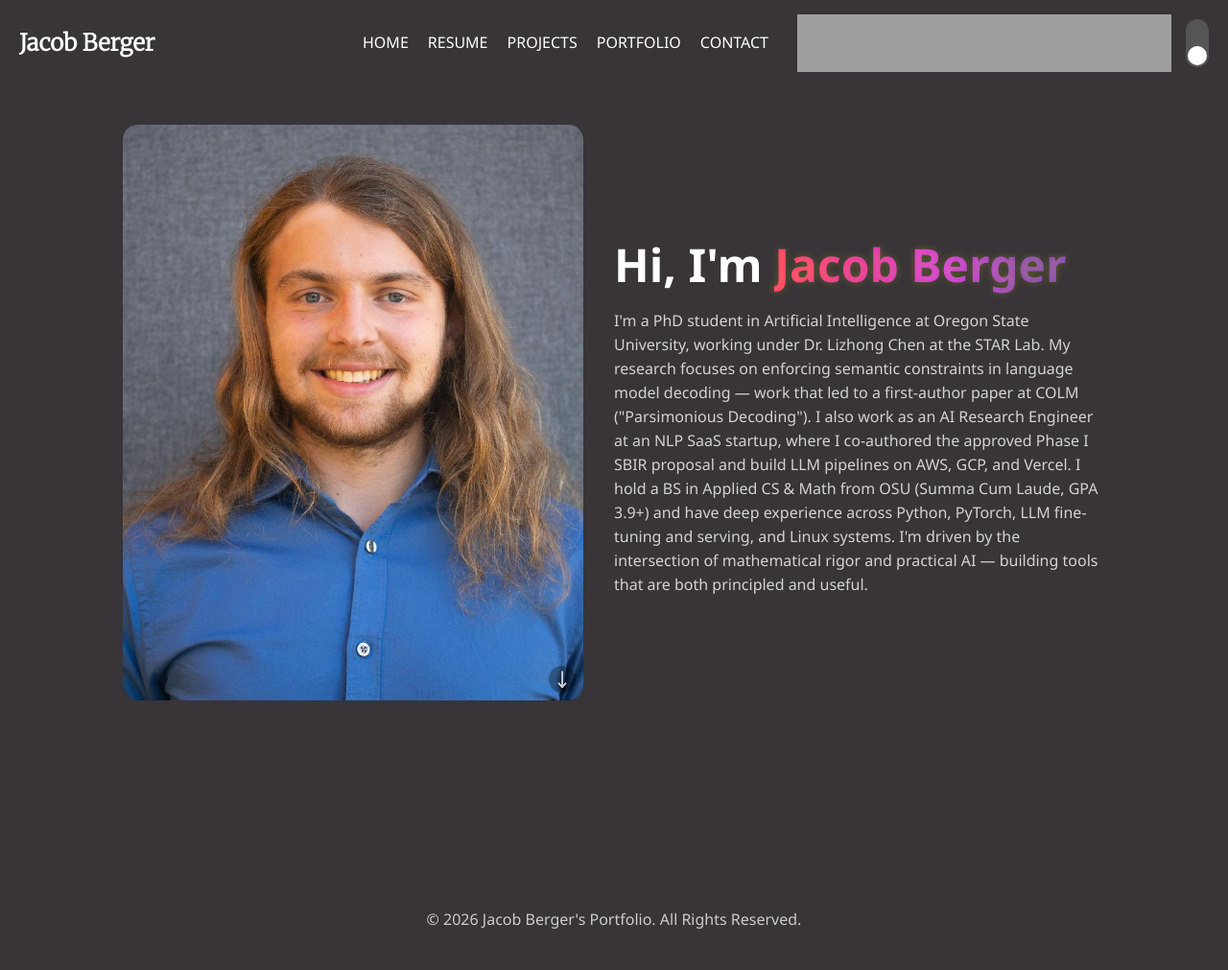
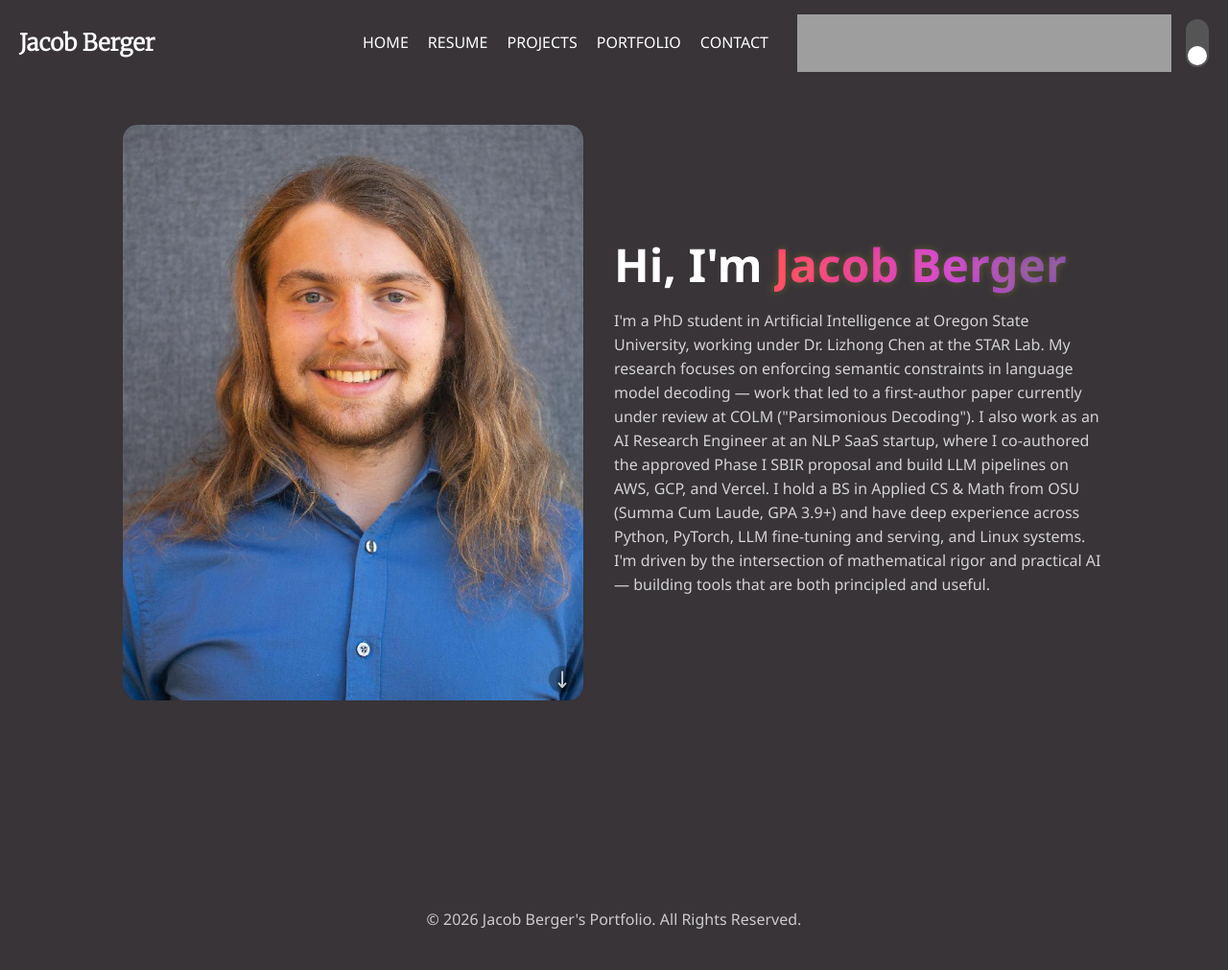
Before and after one commit to bergerjacob/bergerj-website, a Jekyll site: the page built from index.html, in a window 1280 px wide. Shown: the whole page at 96% size. Built offline with Jekyll 4.4.1, drawn with Linux system fonts in a browser that asks for light colours.

Commit message:
under review verbiage, phd exp 2030

```diff
--- a/index.html
+++ b/index.html
@@ -10,7 +10,7 @@
     <div class="text-container">
         <h2 class="description">Hi, I'm <span class="rainbow-text">Jacob Berger</span></h2>
         <p class="description">
-            I'm a PhD student in Artificial Intelligence at Oregon State University, working under Dr. Lizhong Chen at the STAR Lab. My research focuses on enforcing semantic constraints in language model decoding — work that led to a first-author paper at COLM ("Parsimonious Decoding"). I also work as an AI Research Engineer at an NLP SaaS startup, where I co-authored the approved Phase I SBIR proposal and build LLM pipelines on AWS, GCP, and Vercel. I hold a BS in Applied CS & Math from OSU (Summa Cum Laude, GPA 3.9+) and have deep experience across Python, PyTorch, LLM fine-tuning and serving, and Linux systems. I'm driven by the intersection of mathematical rigor and practical AI — building tools that are both principled and useful.
+            I'm a PhD student in Artificial Intelligence at Oregon State University, working under Dr. Lizhong Chen at the STAR Lab. My research focuses on enforcing semantic constraints in language model decoding — work that led to a first-author paper currently under review at COLM ("Parsimonious Decoding"). I also work as an AI Research Engineer at an NLP SaaS startup, where I co-authored the approved Phase I SBIR proposal and build LLM pipelines on AWS, GCP, and Vercel. I hold a BS in Applied CS & Math from OSU (Summa Cum Laude, GPA 3.9+) and have deep experience across Python, PyTorch, LLM fine-tuning and serving, and Linux systems. I'm driven by the intersection of mathematical rigor and practical AI — building tools that are both principled and useful.
         </p>
     </div>
 </div>
--- a/portfolio/index.html
+++ b/portfolio/index.html
@@ -81,7 +81,7 @@
                 <div>
                     <span class="edu-degree">PhD in Artificial Intelligence</span> <span class="edu-school">- Oregon State University</span>
                 </div>
-                <div class="edu-date">Exp. 2026-2029</div>
+                <div class="edu-date">Exp. 2026-2030</div>
             </div>
             <div style="font-size: 0.85rem; color: #888; margin-bottom: 8px;">Accelerated Master's • GPA: 3.9+</div>
 
```
